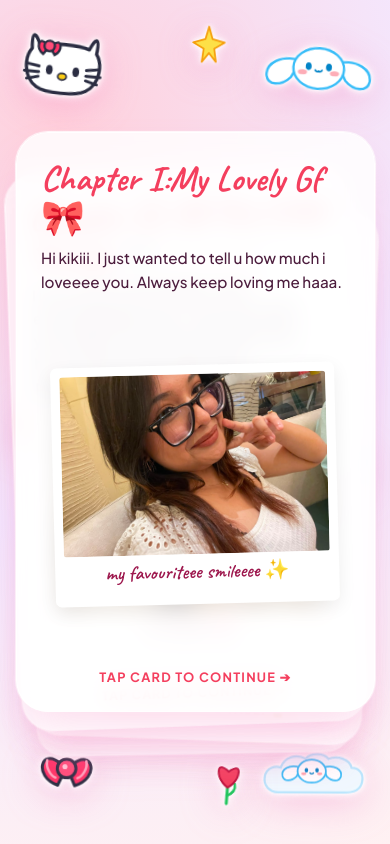
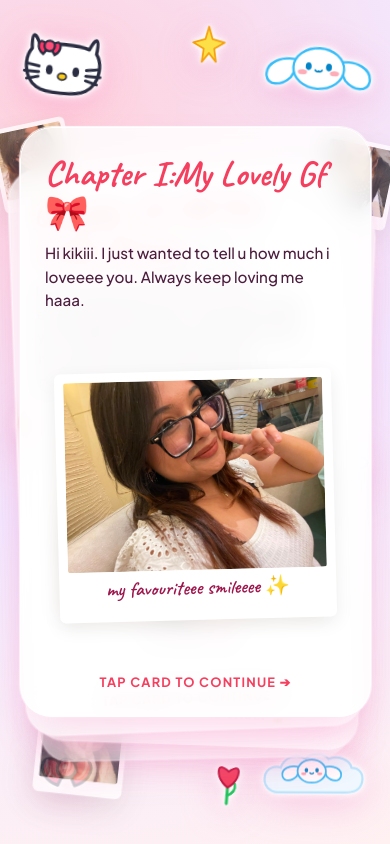
Before and after one commit to AyushSingha56/Birthdayyy, a plain HTML site: page index.html in a window 390 px wide. Drawn offline with nearby package versions, Linux system fonts and the light colour scheme.

Commit message:
enable floating polaroids on mobile

```diff
--- a/index.html
+++ b/index.html
@@ -381,9 +381,31 @@
     }
 
     @media (max-width: 768px) {
-      .bg-polaroid { display: none; }
-      .deck-viewport { width: 92vw; height: 580px; }
-      .card-photo img { height: 180px; }
+      .bg-polaroid {
+        display: block !important;
+        width: 85px !important;
+        padding: 5px 5px 14px 5px !important;
+        opacity: 0.75;
+      }
+      .bg-polaroid img {
+        height: 75px !important;
+      }
+      .p-left {
+        left: -8px !important;
+        top: 14% !important;
+        transform: rotate(-12deg) scale(0.9) !important;
+      }
+      .p-right {
+        right: -8px !important;
+        top: 16% !important;
+        transform: rotate(12deg) scale(0.9) !important;
+      }
+      .p-bottom {
+        display: none; /* keep bottom hidden so it doesn't block the nav bar */
+      }
+
+      .deck-viewport { width: 90vw; height: 590px; }
+      .card-photo img { height: 190px; }
     }
   </style>
 </head>
```
